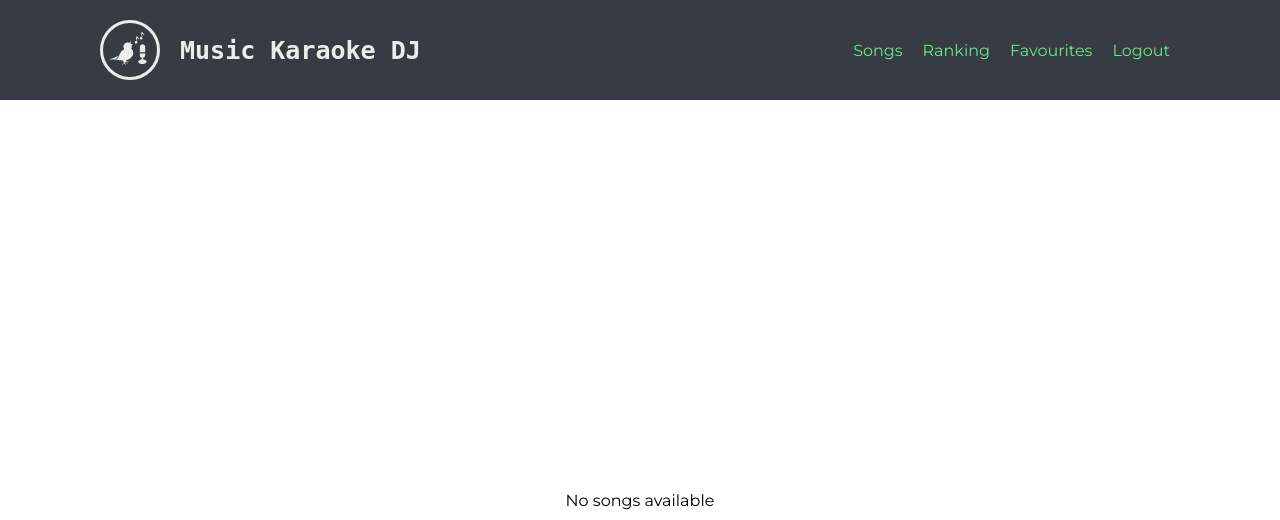
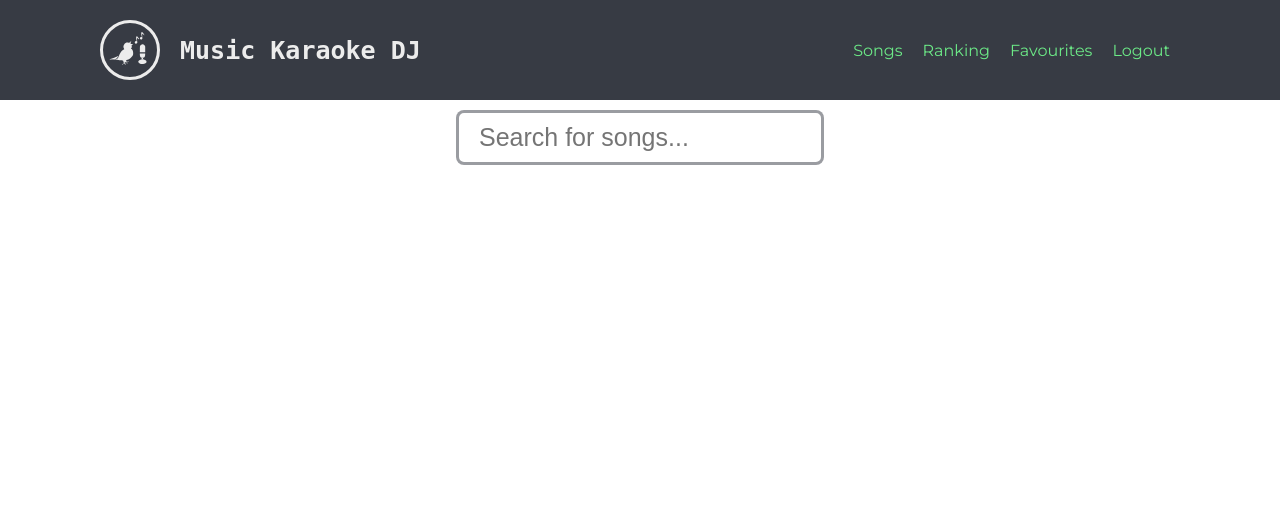
Before and after one commit to Peter2221/Music-Karaoke-DJango, a Django app: page /songs in a window 1280 px wide. Shown: the top 520 px of the page. Run offline with Django 3.2, Linux system fonts and the light colour scheme; the visitor is signed in with stand-in values (Sample User, id 1); data that the repository does not hold is empty; style sheets or scripts are compiled from the project's sources; some libraries are stand-ins or nearby versions; some web fonts are replaced.

Commit message:
Add search songs, display user score

```diff
--- a/music_karaoke/songs/templates/song_index.html
+++ b/music_karaoke/songs/templates/song_index.html
@@ -1,27 +1,27 @@
-{% extends 'base.html' %}
-
-{% block content %}
-
-{% if user.is_authenticated %}
+{% extends 'base.html' %} {% block content %} {% if user.is_authenticated %}
+<div class="searchbar">
+  <input
+    class="searchbar__field"
+    placeholder="Search for songs..."
+    type="text"
+  />
+</div>
 <div class="gallery">
-  {% if songs %}
-    {% for song in songs %}
+  {% if songs %} {% for song in songs %}
   <a href="{% url 'songs:show_details' song.id %}" class="item">
     <div class="item__description">
       <h1>{{ song.title }}</h1>
       <p class="text-bold text-opacity--80">{{ song.genre }}</p>
       <p>{{ song.artist }}</p>
     </div>
-        <img class="item__img" src="{{MEDIA_URL}}{{song.song_image}}" alt="">
+    <img class="item__img" src="{{MEDIA_URL}}{{song.song_image}}" alt="" />
   </a>
-    {% endfor %}
-  {% else %}
+  {% endfor %} {% else %}
   <p>No songs available</p>
   {% endif %}
 </div>
 {% else %}
-  <h1> Not authenticated </h1>
-{% endif %}
-
-
+<h1>Not authenticated</h1>
+{% endif %} {% load static %}
+<script src="{% static '/js/search.js' %}" type="text/javascript"></script>
 {% endblock %}
--- /dev/null
+++ b/music_karaoke/static/js/search.js
@@ -0,0 +1,21 @@
+elements = {
+    searchBar: document.querySelector(".searchbar__field"),
+    songs: document.querySelectorAll(".item"),
+}
+
+elements.searchBar.addEventListener('keyup', (e) => {
+    // If you want to check after pressing enter key - change event to 'keypress'
+    // and in 'if' statement write 'e.key === "Enter"'
+    if(true) {
+        let word = e.target.value.toLowerCase();
+        elements.songs.forEach(song => {
+            let title = song.children[0].children[0].textContent.toLowerCase();
+            let id = song.id;
+            if(title.startsWith(word)) {
+                song.style.display = 'block';
+            } else {
+                song.style.display = 'none';
+            }
+        })
+    }
+})
--- a/music_karaoke/static/sass/base/__typography.scss
+++ b/music_karaoke/static/sass/base/__typography.scss
@@ -32,7 +32,7 @@
   .item {
     &__description {
       h1 {
-       font-size: 3rem;
+        font-size: 3rem;
       }
 
       p {
@@ -54,10 +54,22 @@
   }
 
   &__text {
-      font-size: 2.5rem;
+    font-size: 2.5rem;
   }
 }
 
 .btn {
   font-size: 2rem;
 }
+
+.searchbar {
+  &__field {
+    font-size: 2.5rem;
+  }
+}
+
+.score {
+  &__points {
+    font-size: 5rem;
+  }
+}
--- a/music_karaoke/static/sass/layout/__songbox.scss
+++ b/music_karaoke/static/sass/layout/__songbox.scss
@@ -64,6 +64,7 @@
 
       .inst-audio {
         visibility: hidden;
+        display: none;
       }
 
       .player {
@@ -104,6 +105,18 @@
           background-color: $color-sec;
         }
       }
+
+      .score {
+        padding: 2rem 4rem;
+        display: block;
+        &__points {
+          color: $color-sec;
+        }
+
+        &--inactive {
+          display: none;
+        }
+      }
     }
   }
 }
--- a/music_karaoke/static/sass/layout/__songs.scss
+++ b/music_karaoke/static/sass/layout/__songs.scss
@@ -16,12 +16,12 @@
     border-radius: 8px;
     color: white;
     box-shadow: 0.3rem 0.3rem 1rem 0.3rem rgba(black, 0.2);
-      transition: all .3s ease-in;
+    transition: all 0.3s ease-in;
     margin: 2rem;
     cursor: pointer;
 
     &::after {
-          content: "SING";
+      content: 'SING';
       display: block;
       position: absolute;
       top: -100%;
@@ -35,7 +35,7 @@
       background-color: rgba($color-ter, 0.7);
       padding: 1rem 2rem;
       transform: translate(-50%, -50%);
-          transition: all .2s ease-in-out;
+      transition: all 0.2s ease-in-out;
     }
 
     &__description {
@@ -45,10 +45,9 @@
       transform: translateX(-50%);
       text-align: center;
       z-index: 1;
-        transition: all .5s;
+      transition: all 0.5s;
 
-
-        & >* {
+      & > * {
         margin-bottom: 0.5rem;
       }
     }
@@ -60,9 +59,8 @@
       width: 100%;
       height: 100%;
       filter: brightness(0.6);
-        transition: all .3s ease-in;
+      transition: all 0.3s ease-in;
       object-fit: cover;
-
     }
 
     &:hover .item__img {
@@ -75,12 +73,29 @@
     }
 
     &:hover {
-        transform: scale(1.02)
+      transform: scale(1.02);
     }
 
     &:hover:after {
       top: 50%;
-
     }
   }
 }
+
+.searchbar {
+  width: 100%;
+  height: auto;
+  padding: 1rem;
+
+  &__field {
+    padding: 1rem 2rem;
+    border-radius: 8px;
+    border: solid 0.3rem rgba($color-ter, 0.5);
+    display: block;
+    margin: 0 auto;
+
+    &:focus {
+      outline: none;
+    }
+  }
+}
```
Also changed, not shown: music_karaoke/songs/templates/details.html (+12 -6 lines), music_karaoke/static/js/main.js (+8 -10 lines), music_karaoke/static/sass/main.css (+33 -6 lines), 1 other file. Lines whose indentation alone changed are shown as unchanged.
